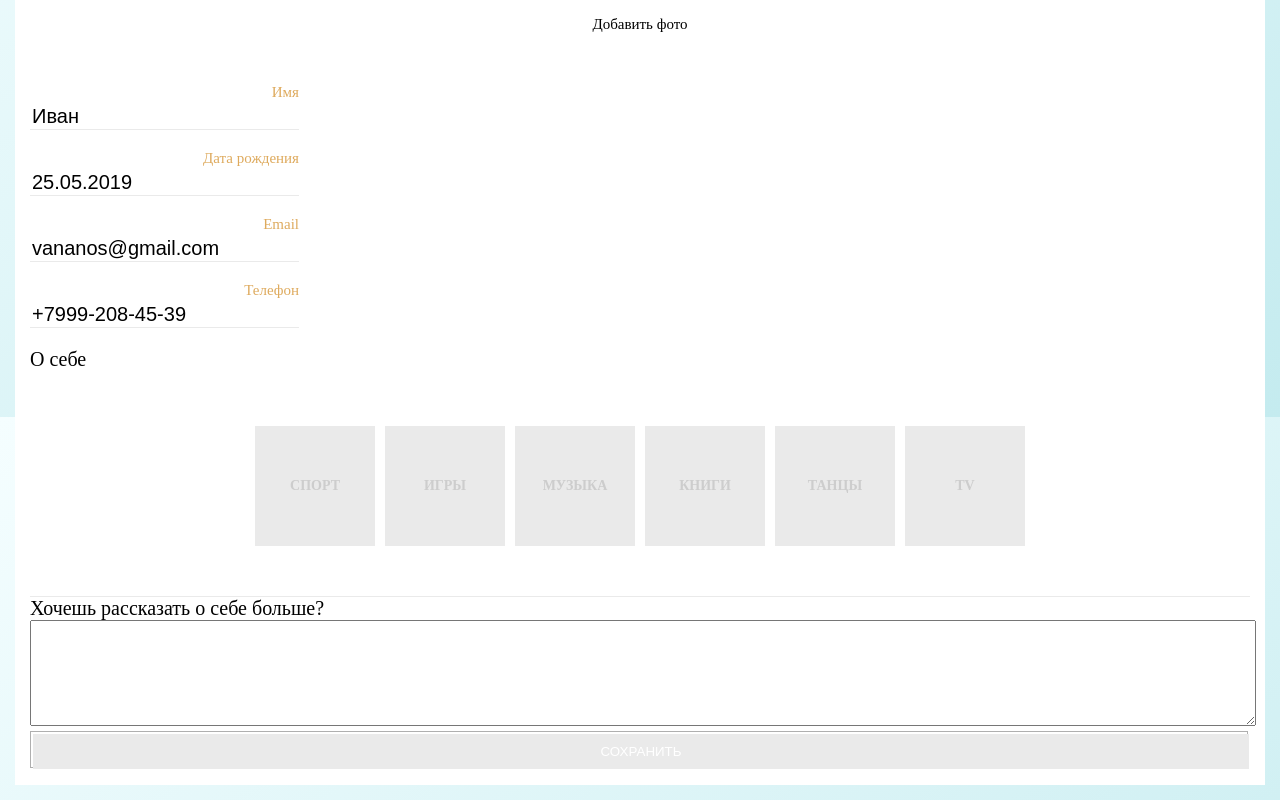
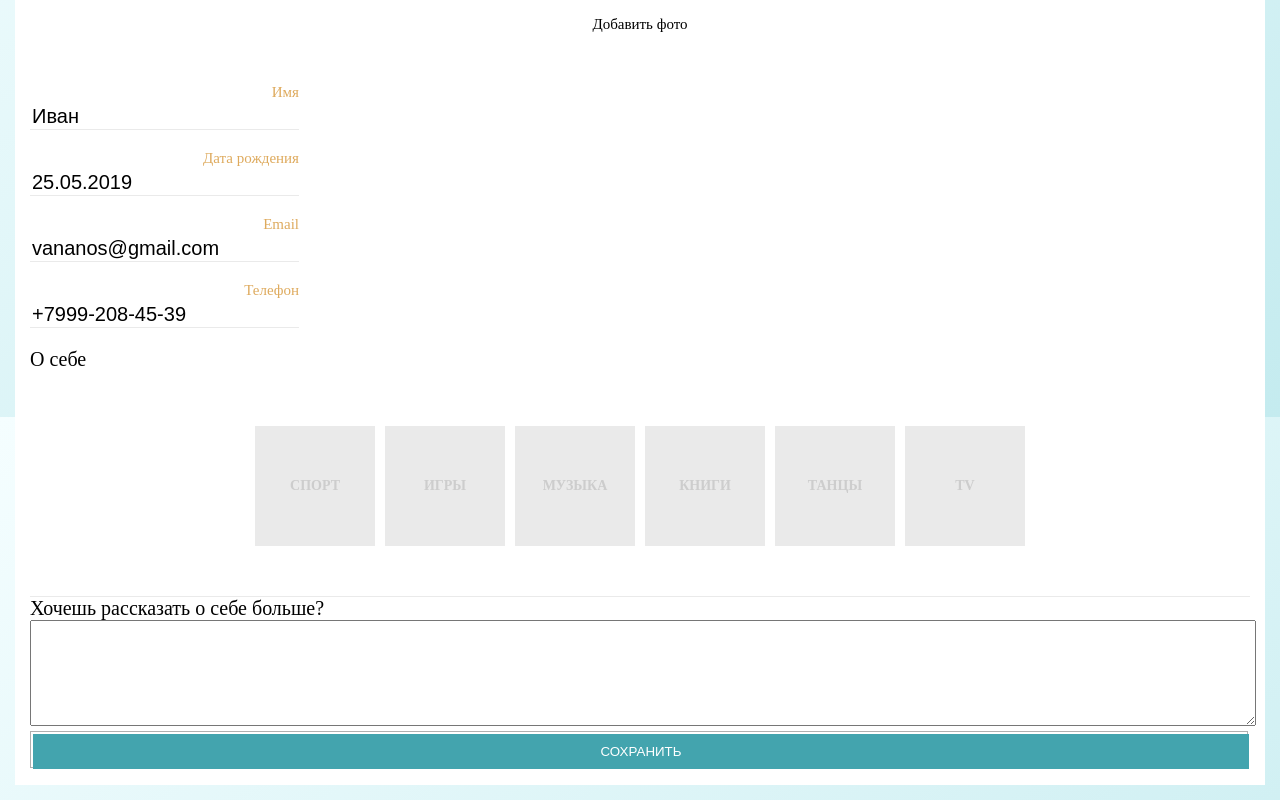
Before and after one commit to vananos/sosedi, a React (Create React App) app: page /profile in a window 1280 px wide. Shown: the part 383-1183 px from the top of the page. Built offline with nearby package versions, Linux system fonts and the light colour scheme.

Commit message:
remove disabled in submit button

```diff
--- a/src/components/profile/Profile.js
+++ b/src/components/profile/Profile.js
@@ -69,7 +69,7 @@ export default class Profile extends Component {
             <span>Хочешь рассказать о себе больше?</span>
             <textarea className="profile-about-itself" />
           </div>
-          <Button disabled>сохранить</Button>
+          <Button>сохранить</Button>
         </form>
       </div>
     );
```
